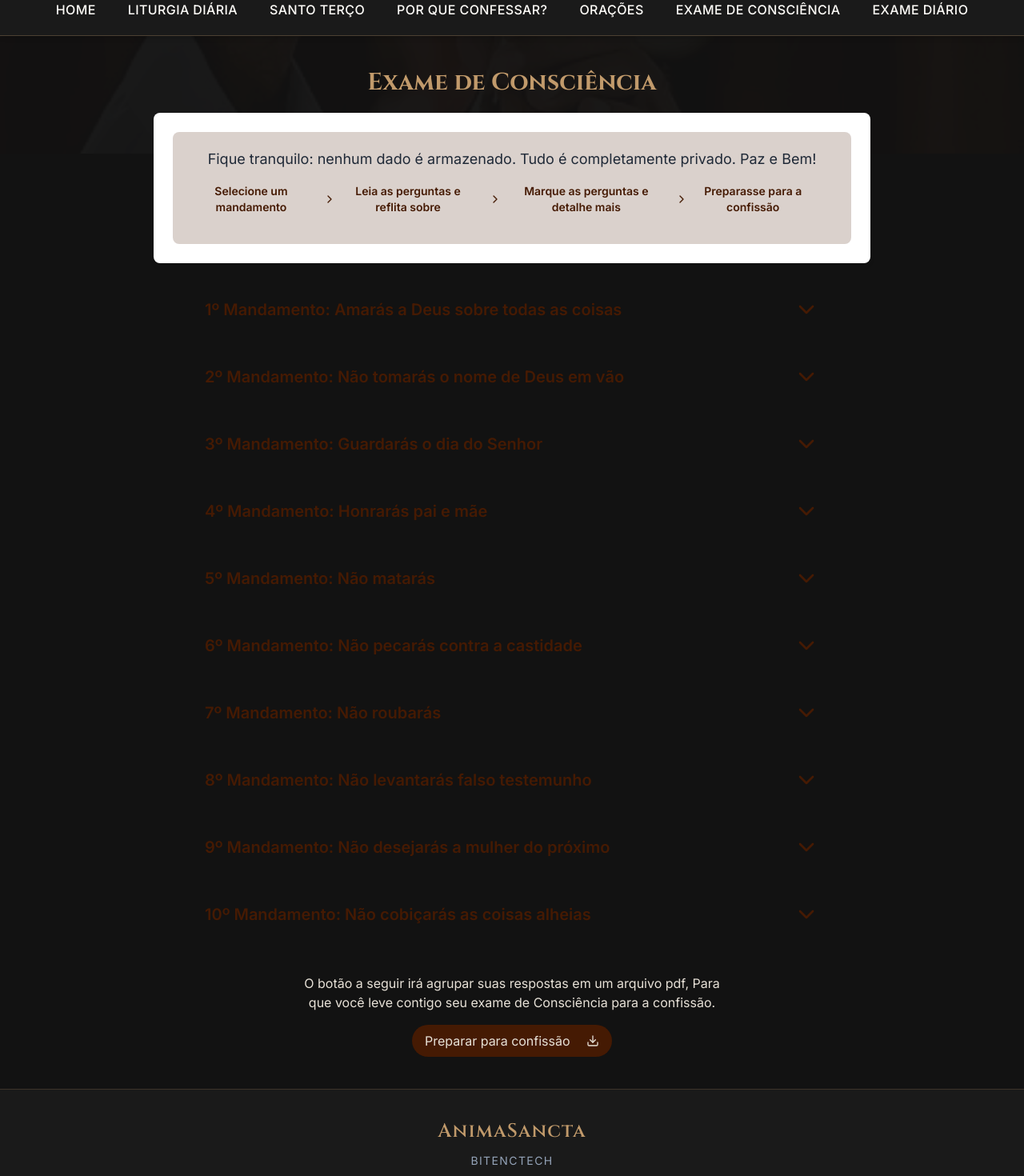
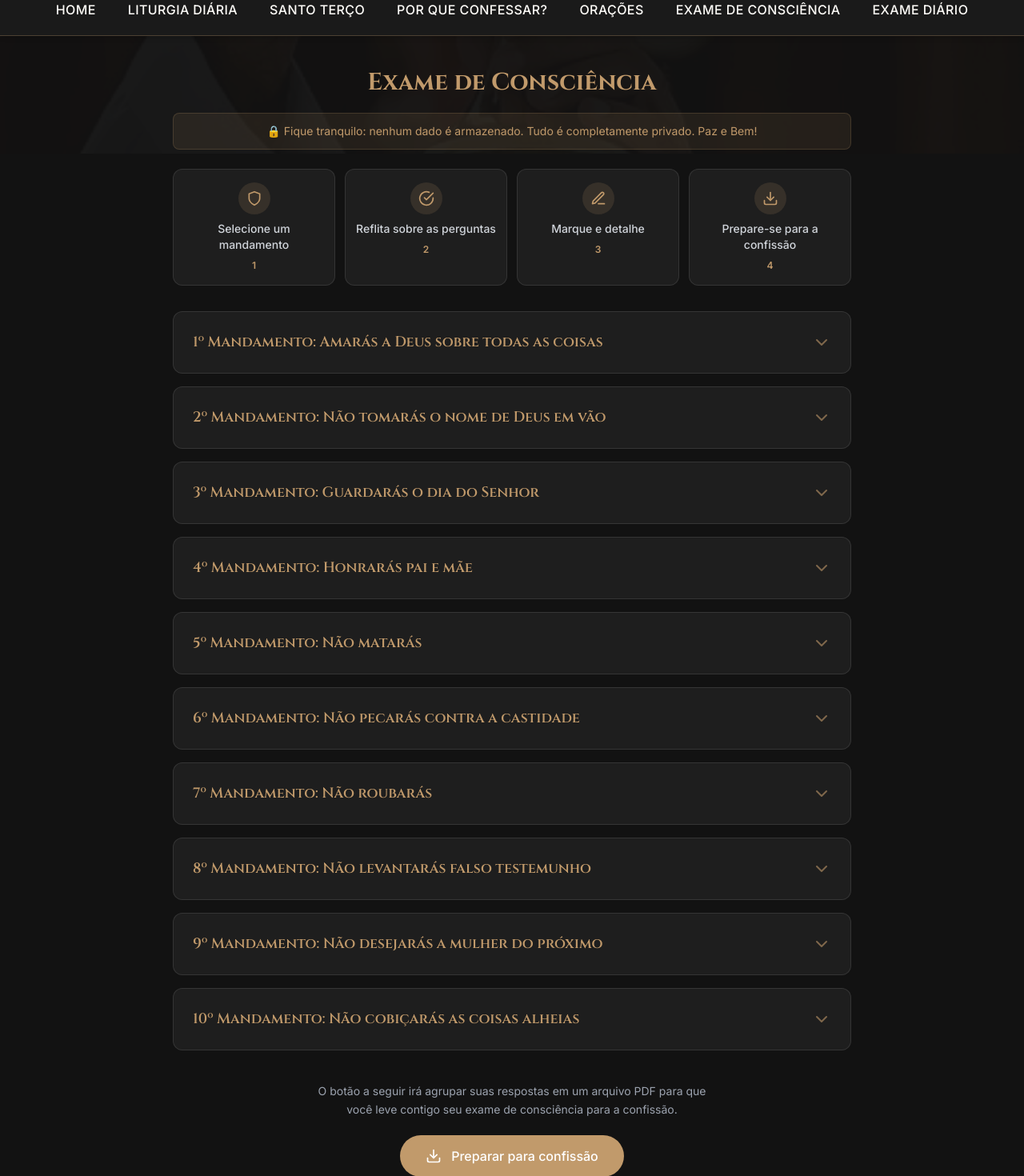
Before and after one commit to EmanuelBitenc/AnimaSancta, a Next.js app: page /exameConsciencia in a window 1280 px wide. Shown: the part 608-2078 px from the top of the page at 80% size. Built offline with nearby package versions, Linux system fonts and the light colour scheme.

Commit message:
feat: redesign Exame de Consciência with card accordion, custom checkboxes and step indicators

```diff
--- a/src/app/exameConsciencia/listas.tsx
+++ b/src/app/exameConsciencia/listas.tsx
@@ -86,83 +86,134 @@ export const Lista = () => {
   };
 
   return (
-    <div>
+    <div className="select-none">
       <FormProvider {...methods}>
         <form onSubmit={handleSubmit(onSubmit)}>
-          {lista.map((mandamento) => (
-            <div key={mandamento.id} className="py-3 sm:max-w-4xl mx-auto ">
+          <div className="flex flex-col gap-4">
+            {lista.map((mandamento, index) => {
+              const isOpen = painelOpen.includes(mandamento.id);
+
+              return (
+                <div
+                  key={mandamento.id}
+                  className={`rounded-xl border transition-all duration-300 overflow-hidden ${
+                    isOpen
+                      ? "bg-white/5 border-accent/30 shadow-lg shadow-accent/5"
+                      : "bg-white/5 border-white/10 hover:border-white/20"
+                  }`}
+                >
                   {/* Cabeçalho do mandamento */}
-              <div
-                className="flex gap-8 justify-between items-center cursor-pointer  text-amber-950 "
+                  <button
+                    type="button"
+                    className="w-full flex items-center gap-4 p-5 sm:p-6 cursor-pointer text-left"
                     onClick={() => handleClick(mandamento.id)}
                   >
-                <h2 className="sm:py-4 font-bold sm:text-xl flex-1 ">
+                    <h2 className="font-cinzel font-semibold text-sm sm:text-lg text-accent flex-1 leading-snug">
                       {mandamento.texto}
                     </h2>
                     <FiChevronDown
-                  className={`w-10 h-10 sm:w-8 sm:h-8 transform transition-transform duration-700 ${
-                    painelOpen.includes(mandamento.id) ? "rotate-180" : ""
+                      className={`w-5 h-5 sm:w-6 sm:h-6 text-accent/60 flex-shrink-0 transform transition-transform duration-500 ${
+                        isOpen ? "rotate-180" : ""
                       }`}
                     />
-              </div>
+                  </button>
 
                   {/* Lista de perguntas */}
-              {painelOpen.includes(mandamento.id) && (
-                <div>
-                  <ul className="w-11/12">
-                    {mandamento.perguntas.map((pergunta) => (
-                      <li key={pergunta.id} className="my-3">
-                        <div className="py-4 sm:px-10 flex flex-col gap-2 justify-between px-3 hover:bg-amber-950/20 rounded-lg">
-                          {/* Checkbox e Pergunta */}
-                          <label className="flex justify-between gap-5 w-full items-center cursor-pointer text-sm sm:text-lg">
-                            <span className="flex-1">{pergunta.texto}</span>
+                  {isOpen && (
+                    <div className="border-t border-white/10 px-4 sm:px-6 pb-5">
+                      <ul className="divide-y divide-white/5">
+                        {mandamento.perguntas.map((pergunta, pIndex) => {
+                          const isChecked = watch(
+                            `mandamento${mandamento.id}.pergunta${pergunta.id}.checked`
+                          );
+
+                          return (
+                            <li key={pergunta.id} className="py-4 first:pt-5">
+                              <label
+                                className={`flex items-start gap-4 cursor-pointer group rounded-lg p-3 -mx-3 transition-colors ${
+                                  isChecked ? "bg-accent/10" : "hover:bg-white/5"
+                                }`}
+                              >
+                                {/* Custom checkbox */}
+                                <div className="relative flex-shrink-0 mt-0.5">
                                   <input
                                     type="checkbox"
                                     {...register(
                                       `mandamento${mandamento.id}.pergunta${pergunta.id}.checked`
                                     )}
-                              className="h-5 w-5 rounded-md p-2"
+                                    className="sr-only peer"
                                   />
+                                  <div
+                                    className={`w-5 h-5 sm:w-6 sm:h-6 rounded-md border-2 transition-all flex items-center justify-center ${
+                                      isChecked
+                                        ? "bg-accent border-accent"
+                                        : "border-gray-500 group-hover:border-accent/60"
+                                    }`}
+                                  >
+                                    {isChecked && (
+                                      <svg
+                                        className="w-3 h-3 sm:w-4 sm:h-4 text-white"
+                                        fill="none"
+                                        viewBox="0 0 24 24"
+                                        stroke="currentColor"
+                                        strokeWidth={3}
+                                      >
+                                        <path
+                                          strokeLinecap="round"
+                                          strokeLinejoin="round"
+                                          d="M5 13l4 4L19 7"
+                                        />
+                                      </svg>
+                                    )}
+                                  </div>
+                                </div>
+                                <span
+                                  className={`text-sm sm:text-base leading-relaxed flex-1 transition-colors ${
+                                    isChecked ? "text-gray-100" : "text-gray-400"
+                                  }`}
+                                >
+                                  {pergunta.texto}
+                                </span>
                               </label>
 
                               {/* Input para detalhes */}
-                          {watch(
-                            `mandamento${mandamento.id}.pergunta${pergunta.id}.checked`
-                          ) && (
+                              {isChecked && (
+                                <div className="mt-3 ml-9 sm:ml-10">
                                   <input
                                     type="text"
-                              placeholder="Detalhe ..."
+                                    placeholder="Adicione um detalhe (opcional)..."
                                     maxLength={200}
                                     {...register(
                                       `mandamento${mandamento.id}.pergunta${pergunta.id}.textoDetalhe`
                                     )}
-                              className="w-full px-3 py-2 rounded-lg text-black"
+                                    className="w-full px-4 py-2.5 rounded-lg text-sm text-white bg-white/10 border border-accent/20 focus:border-accent focus:outline-none focus:ring-1 focus:ring-accent placeholder:text-gray-500 transition-colors"
                                   />
+                                </div>
                               )}
-                        </div>
                             </li>
-                    ))}
+                          );
+                        })}
                       </ul>
                     </div>
                   )}
                 </div>
-          ))}
-          <div className=" mt-8 mb-10 flex flex-col gap-4 items-center text-center mx-4">
-            <p className="lg:w-3/4">
-              O botão a seguir irá agrupar suas respostas em um arquivo pdf,
-              Para que você leve contigo seu exame de Consciência para a
-              confissão.
+              );
+            })}
+          </div>
+
+          {/* Botão de submit */}
+          <div className="mt-10 mb-6 flex flex-col gap-5 items-center text-center">
+            <p className="text-sm text-gray-400 max-w-lg leading-relaxed">
+              O botão a seguir irá agrupar suas respostas em um arquivo PDF
+              para que você leve contigo seu exame de consciência para a confissão.
             </p>
-            <div className="w-fit flex  gap-4 px-4 py-2 bg-amber-950 rounded-full  mx-auto">
-              <input
+            <button
               type="submit"
-                value="Preparar para confissão "
-                className="cursor-pointer"
-              />
-              <div className="flex items-center">
-                <FiDownload />
-              </div>
-            </div>
+              className="flex items-center gap-3 px-8 py-3.5 bg-accent text-white font-medium rounded-full hover:bg-accent/80 transition-all duration-300 hover:shadow-lg hover:shadow-accent/20 active:scale-95"
+            >
+              <FiDownload className="w-5 h-5" />
+              Preparar para confissão
+            </button>
           </div>
         </form>
       </FormProvider>
--- a/src/app/exameConsciencia/page.tsx
+++ b/src/app/exameConsciencia/page.tsx
@@ -11,10 +11,10 @@ export const metadata: Metadata = {
 
 export default function ExameConsciencia() {
   return (
-    <div className="mx-auto relative">
+    <div className="mx-auto relative pb-10">
       <TituloPage titulo="Exame de Consciência" />
-      <Resumo />
-      <div className="w-10/12 sm:w-3/5 mx-auto  select-none">
+      <div className="max-w-4xl mx-auto px-4 sm:px-6">
+        <Resumo />
         <Lista />
       </div>
     </div>
--- a/src/app/exameConsciencia/resumo.tsx
+++ b/src/app/exameConsciencia/resumo.tsx
@@ -1,41 +1,38 @@
-import { FiChevronRight } from "react-icons/fi";
+import { FiChevronRight, FiShield, FiCheckCircle, FiEdit3, FiDownload } from "react-icons/fi";
 
 export const Resumo = () => {
-  const resumo = [
-    "Selecione um mandamento",
-    "Leia as perguntas e reflita sobre",
-    "Marque as perguntas e detalhe mais",
-    "Preparasse para a confissão",
+  const passos = [
+    { icon: <FiShield className="w-5 h-5" />, texto: "Selecione um mandamento" },
+    { icon: <FiCheckCircle className="w-5 h-5" />, texto: "Reflita sobre as perguntas" },
+    { icon: <FiEdit3 className="w-5 h-5" />, texto: "Marque e detalhe" },
+    { icon: <FiDownload className="w-5 h-5" />, texto: "Prepare-se para a confissão" },
   ];
 
   return (
-    <div className="px-6 pb-4">
-      <div className="flex flex-col gap-2 text-sm sm:text-lg text-center  sm:max-w-4xl bg-white  mx-auto  rounded-lg shadow-md p-4 sm:p-6 text-gray-800">
-        <div className=" text-sm sm:text-lg text-center  mx-auto bg-amber-950/20 rounded-lg py-5 px-2">
-          <p>
-            Fique tranquilo: nenhum dado é armazenado. Tudo é completamente
-            privado. Paz e Bem!
-          </p>
+    <div className="mb-8">
+      {/* Mensagem de privacidade */}
+      <div className="text-center mb-6 py-3 px-4 bg-accent/10 rounded-lg border border-accent/20">
+        <p className="text-sm text-accent">
+          🔒 Fique tranquilo: nenhum dado é armazenado. Tudo é completamente privado. Paz e Bem!
+        </p>
+      </div>
 
-          <ol className="flex flex-col sm:flex-row mx-4 text-sm items-center py-4 font-semibold text-amber-950 justify-between ">
-            {resumo.map((item, index) => {
-              return (
-                <li
-                  key={index}
-                  className="flex flex-col sm:flex-row items-center gap-4"
-                >
-                  <p className="sm:w-4/5 text-center"> {item}</p>
-
-                  {index < resumo.length - 1 && (
-                    <FiChevronRight
-                      className={"rotate-90 sm:rotate-0 sm:w-4 sm:h-4 "}
-                    />
-                  )}
-                </li>
-              );
-            })}
-          </ol>
-        </div>
+      {/* Passos */}
+      <div className="grid grid-cols-2 sm:grid-cols-4 gap-3">
+        {passos.map((passo, index) => (
+          <div
+            key={index}
+            className="flex flex-col items-center gap-2 py-4 px-3 bg-white/5 rounded-xl border border-white/10 text-center"
+          >
+            <div className="w-10 h-10 rounded-full bg-accent/15 flex items-center justify-center text-accent">
+              {passo.icon}
+            </div>
+            <span className="text-xs sm:text-sm text-gray-300 font-medium leading-tight">
+              {passo.texto}
+            </span>
+            <span className="text-xs text-accent font-bold">{index + 1}</span>
+          </div>
+        ))}
       </div>
     </div>
   );
```
Lines whose indentation alone changed are shown as unchanged.
